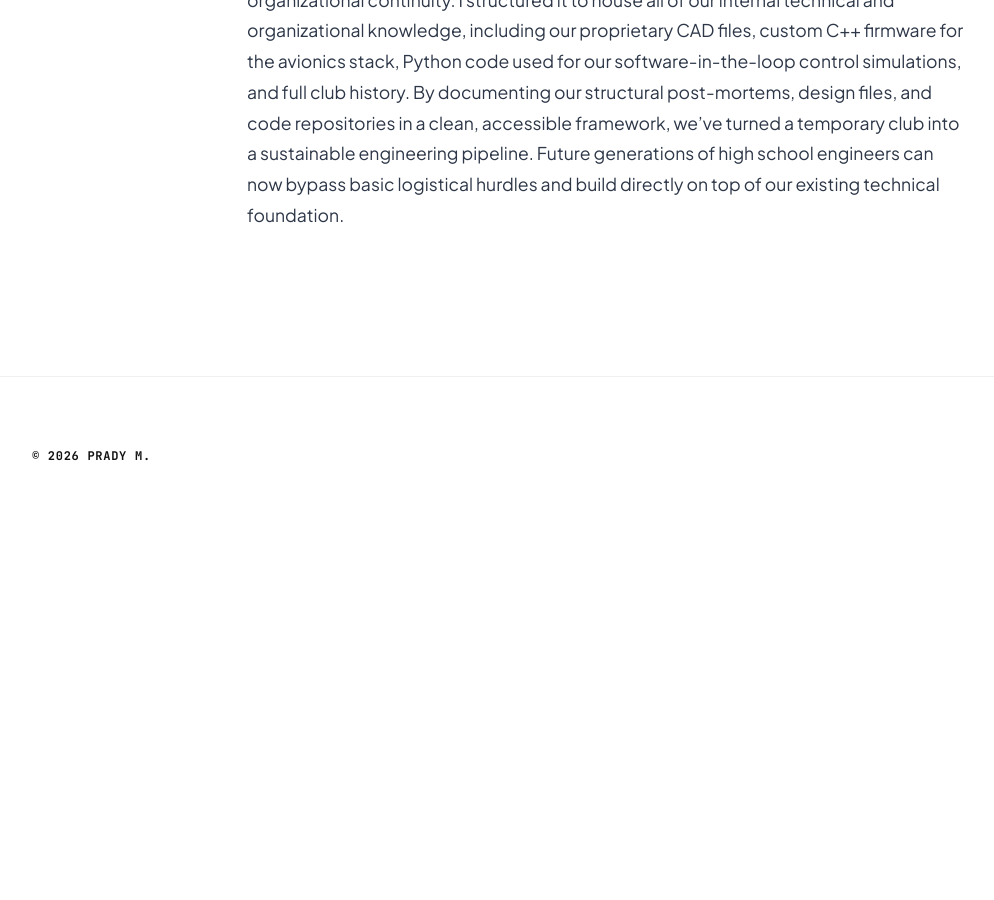
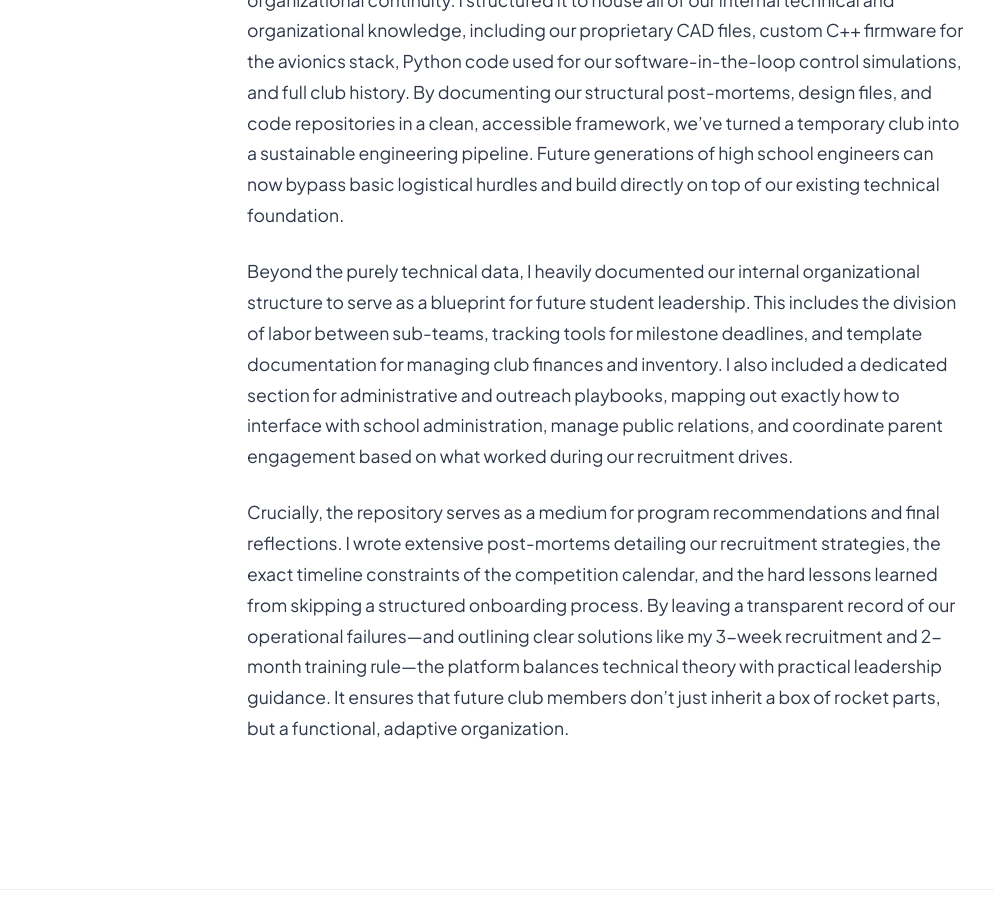
Before and after one commit to F15Eagle/mysite, a Jekyll site: the page built from _projects/etrb.md, in a window 1280 px wide and 900 px high, scrolled down 2981 px. Shown: the whole window, without its empty margins (32-1026 px from the left). Built offline with Jekyll 4.4.1, drawn with Linux system fonts in a browser that asks for light colours; before the commit the page ends 3518 px from its top, so only the background shows below that; some of the changed text lies outside the part shown.

Commit message:
Revise E-Town Rocket Bureau project documentation
Updated project details for the E-Town Rocket Bureau, including a summary of activities, challenges faced, and the establishment of a comprehensive digital repository for future members.

```diff
--- a/_projects/etrb.md
+++ b/_projects/etrb.md
@@ -38,3 +38,7 @@ Instead of letting the team fold in defeat, I rallied the members back into the
 To permanently bridge our experience gap and ensure the freshmen wouldn't face the same resource bottlenecks I did, I spent significant time building out our comprehensive team website.
 
 The site serves as a secure, centralized digital repository designed for long-term organizational continuity. I structured it to house all of our internal technical and organizational knowledge, including our proprietary CAD files, custom C++ firmware for the avionics stack, Python code used for our software-in-the-loop control simulations, and full club history. By documenting our structural post-mortems, design files, and code repositories in a clean, accessible framework, we've turned a temporary club into a sustainable engineering pipeline. Future generations of high school engineers can now bypass basic logistical hurdles and build directly on top of our existing technical foundation.
+
+Beyond the purely technical data, I heavily documented our internal organizational structure to serve as a blueprint for future student leadership. This includes the division of labor between sub-teams, tracking tools for milestone deadlines, and template documentation for managing club finances and inventory. I also included a dedicated section for administrative and outreach playbooks, mapping out exactly how to interface with school administration, manage public relations, and coordinate parent engagement based on what worked during our recruitment drives.
+
+Crucially, the repository serves as a medium for program recommendations and final reflections. I wrote extensive post-mortems detailing our recruitment strategies, the exact timeline constraints of the competition calendar, and the hard lessons learned from skipping a structured onboarding process. By leaving a transparent record of our operational failures—and outlining clear solutions like my 3-week recruitment and 2-month training rule—the platform balances technical theory with practical leadership guidance. It ensures that future club members don't just inherit a box of rocket parts, but a functional, adaptive organization.
```
Also changed, not shown: other parts of _projects/etrb.md (+1 -1 lines).
